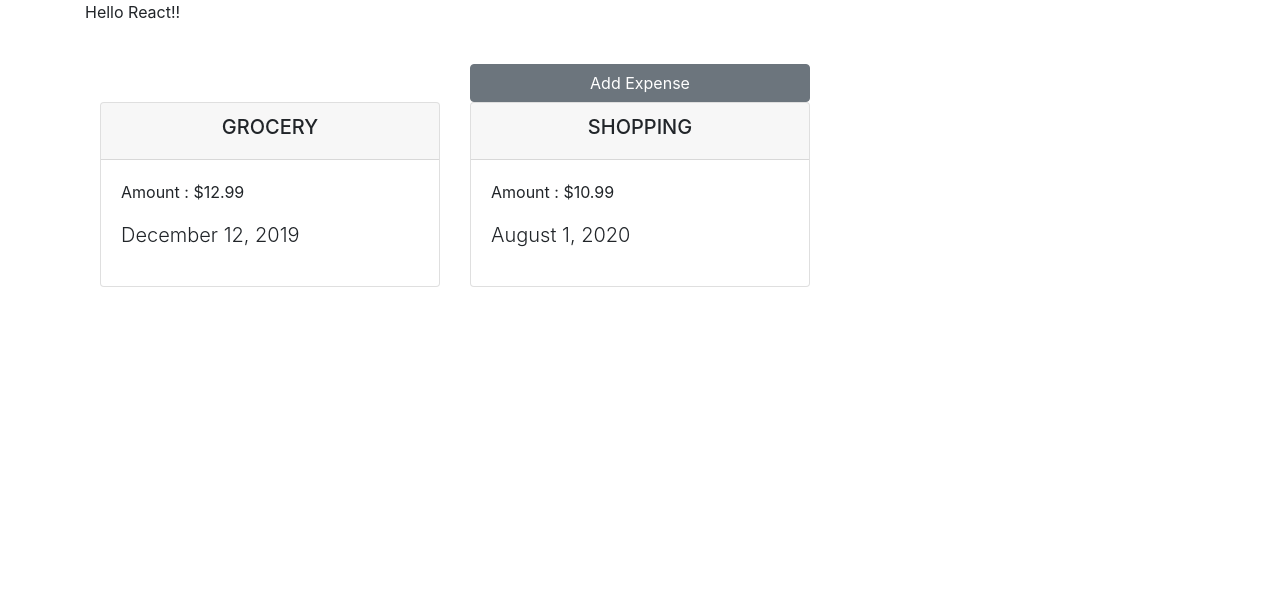
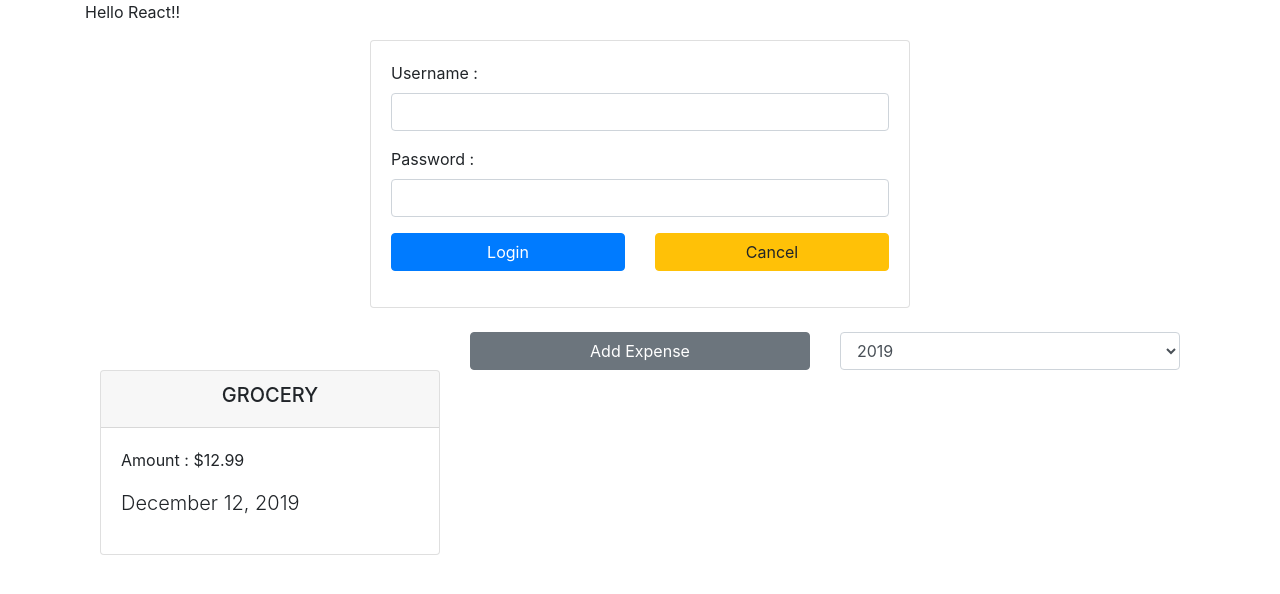
Before and after one commit to synergy2411/b2_react-mar-22, a React (Create React App) app in the folder my-app/: page / in a window 1280 px wide. Shown: the top 594 px of the page. Built offline with nearby package versions, Linux system fonts and the light colour scheme.

Commit message:
input refs added

```diff
--- a/my-app/src/App.tsx
+++ b/my-app/src/App.tsx
@@ -3,6 +3,7 @@ import './App.css';
 import "bootstrap/dist/css/bootstrap.min.css";
 import ExpenseList from './Components/Expenses/Expenses';
 import Todos from './Components/ClassBased/ClassBased';
+import Login from './Components/Login/Login';
 
 function App() {
   const [showComp, setShowComp] = useState<boolean>(true)
@@ -12,6 +13,7 @@ function App() {
   return (
     <div className="container">
      <p>Hello React!!</p>
+     <Login />
      {/* <button onClick={changeState}>Change State</button> */}
      <br />
      <ExpenseList />
--- /dev/null
+++ b/my-app/src/Components/Expenses/ExpenseFilter/ExpenseFilter.tsx
@@ -0,0 +1,18 @@
+import React from "react";
+
+const ExpenseFilter = (props: {onSelectYear : (selectedYear : string) => void}) => {
+
+    const yearSelected = (event : React.ChangeEvent<HTMLSelectElement>) => {
+        props.onSelectYear(event.target.value);
+    }
+    return (
+        <select className="form-control" onChange={yearSelected}>
+            <option value="2019">2019</option>
+            <option value="2020">2020</option>
+            <option value="2021">2021</option>
+            <option value="2022">2022</option>
+        </select>
+    )
+}
+
+export default ExpenseFilter;
--- a/my-app/src/Components/Expenses/Expenses.tsx
+++ b/my-app/src/Components/Expenses/Expenses.tsx
@@ -1,5 +1,6 @@
 import React, { useState } from "react";
 import { IExpense } from "../../model/expense.model";
+import ExpenseFilter from "./ExpenseFilter/ExpenseFilter";
 import ExpenseItem from "./ExpenseItem/ExpenseItem";
 import NewExpense from "./NewExpense/NewExpense";
 
@@ -21,15 +22,26 @@ const EXPENSE_DATA = [
 const ExpenseList = () => {
   let [expenses, setExpenses] = useState<Array<IExpense>>(EXPENSE_DATA);
   const [showComp, setShowComp] = useState<boolean>(false);
+  const [selectedYear, setSelectedYear] = useState<string>("2019");
 
   const changeShowComp = () => setShowComp(!showComp);
 
   const onAddExpense = (expense: IExpense) => {
-    setExpenses([expense, ...expenses])
+    setExpenses([expense, ...expenses]);
     setShowComp(false);
   };
 
   const onCancelForm = () => setShowComp(false);
+
+  const onSelectYear = (selectedYear: string) => {
+    console.log("Selected Year - ", selectedYear);
+    setSelectedYear(selectedYear);
+  };
+
+  let filteredExpenses = expenses.filter(
+    (expense: IExpense) =>
+      expense.createdAt.getFullYear().toString() === selectedYear
+  );
 
   return (
     <div className="container">
@@ -42,14 +54,20 @@ const ExpenseList = () => {
             {showComp ? "Hide Form" : "Add Expense"}
           </button>
         </div>
+        <div className="col-4">
+          <ExpenseFilter onSelectYear={onSelectYear} />
+        </div>
       </div>
       <div className="row">
         <div className="col-12">
-          {showComp && <NewExpense addExpense={onAddExpense} cancelForm={onCancelForm} />}
+          {showComp && (
+            <NewExpense addExpense={onAddExpense} cancelForm={onCancelForm} />
+          )}
         </div>
       </div>
       <div className="row">
-          {expenses.map((expense : IExpense) => <ExpenseItem expense={expense} key={expense.id}/>)}
+        {filteredExpenses.map((expense: IExpense) => <ExpenseItem expense={expense}  key={expense.id} />
+        )}
       </div>
     </div>
   );
--- /dev/null
+++ b/my-app/src/Components/Login/Login.tsx
@@ -0,0 +1,54 @@
+import React, { useRef } from "react";
+
+const Login = () => {
+    const usernameInputRef =  useRef<HTMLInputElement>(null);
+    const passwordInputRef = useRef<HTMLInputElement>(null)
+
+    const submitHandler = (event : React.FormEvent) => {
+        event.preventDefault();
+        console.log("Username : ", usernameInputRef.current!.value)
+        console.log("Password : ", passwordInputRef.current!.value)
+    }
+
+    return (
+        <div className="row">
+            <div className="col-6 offset-3">
+                <div className="card">
+                    <div className="card-body">
+                        <form onSubmit={submitHandler}>
+                            {/* username */}
+                            <div className="form-group">
+                                <label htmlFor="username">Username :</label>
+                                <input type="text"
+                                    name="username"
+                                    className="form-control"
+                                    ref = {usernameInputRef}/>
+                            </div>
+                            {/* password */}
+                            <div className="form-group">
+                                <label htmlFor="password">Password :</label>
+                                <input type="password"
+                                    name="password"
+                                    className="form-control"
+                                    ref={passwordInputRef}/>
+                            </div>
+                            {/* buttons */}
+                            <div className="form-group">
+                                <div className="row">
+                                    <div className="col-6">
+                                    <button className="btn btn-primary btn-block"
+                                        type="submit">Login</button>
+                                    </div>
+                                    <div className="col-6">
+                                    <button className="btn btn-warning btn-block">Cancel</button>
+                                    </div>
+                                </div>
+                            </div>
+                        </form>
+                    </div>
+                </div>
+            </div>
+        </div>
+    )
+}
+export default Login;
```
Also changed, not shown: 1 other file (tests, documents, lock files or other folders).
